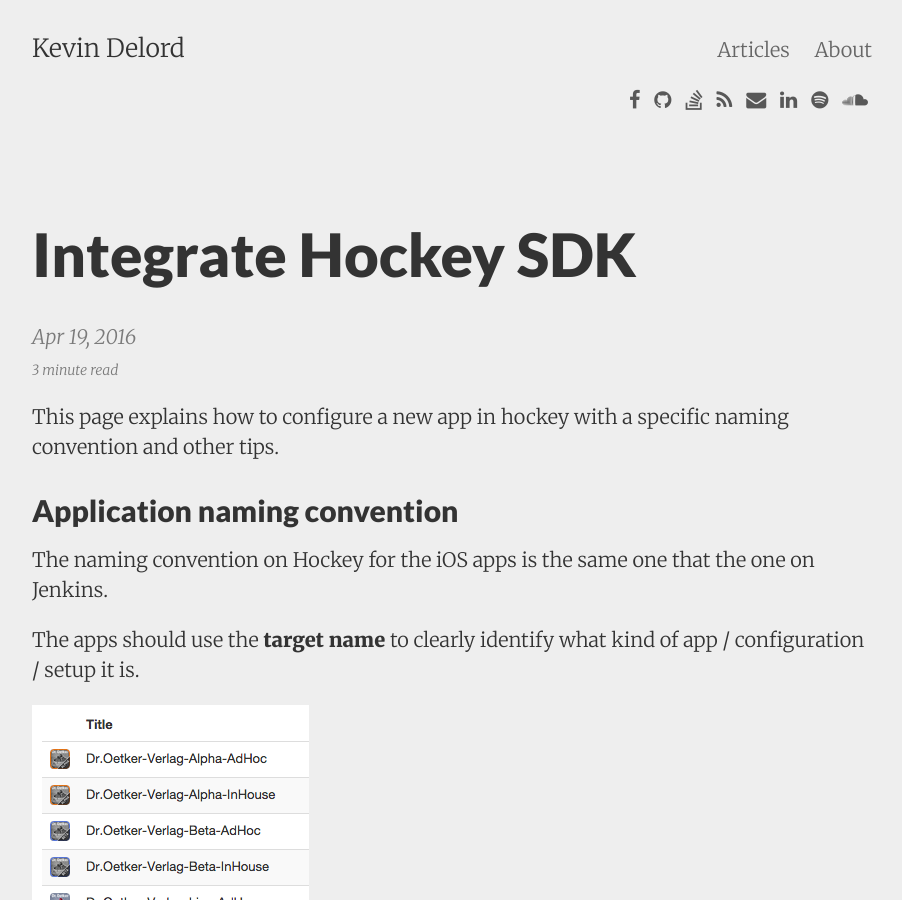
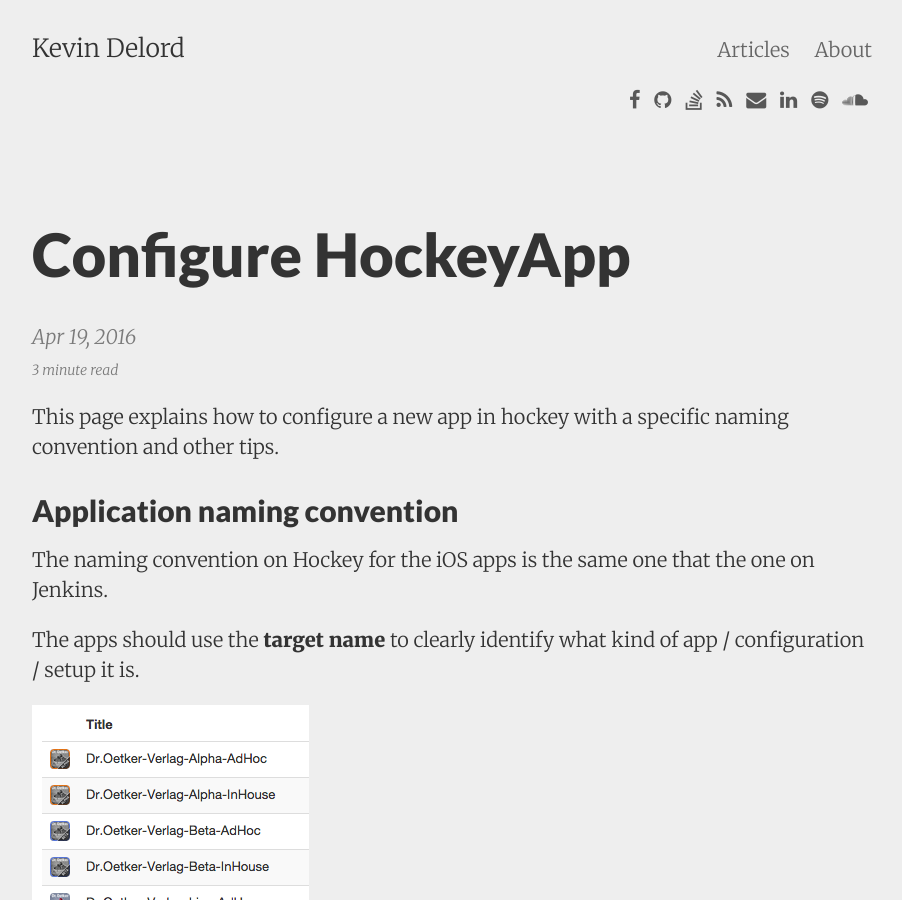
Before and after one commit to kevindelord/kevindelord.github.io, a Jekyll site: the page built from _posts/2016-04-19-configure-hockeyapp.md, in a window 1280 px wide and 900 px high. Shown: the whole window, without its empty margins (188-1090 px from the left). Built offline with Jekyll 4.4.1, drawn with Linux system fonts in a browser that asks for light colours; nearby versions of some CDN libraries; emoji names are drawn with the system emoji font.

Commit message:
Rename post

```diff
--- a/_posts/2016-04-19-integrate-hockey.md
+++ b/_posts/2016-04-19-configure-hockeyapp.md
@@ -1,7 +1,7 @@
 ---
 layout:     post
-title:      Integrate Hockey SDK
-summary:    Configure a new app in hockey with a specific naming convention and other tips.
+title:      Configure HockeyApp
+summary:    Configure a new app in HockeyApp with a specific naming convention and other tips.
 ---
 
 This page explains how to configure a new app in hockey with a specific naming convention and other tips.
```
Also changed, not shown: _posts/2016-03-29-upload-to-itunesconnect.md (+1 -1 lines).
